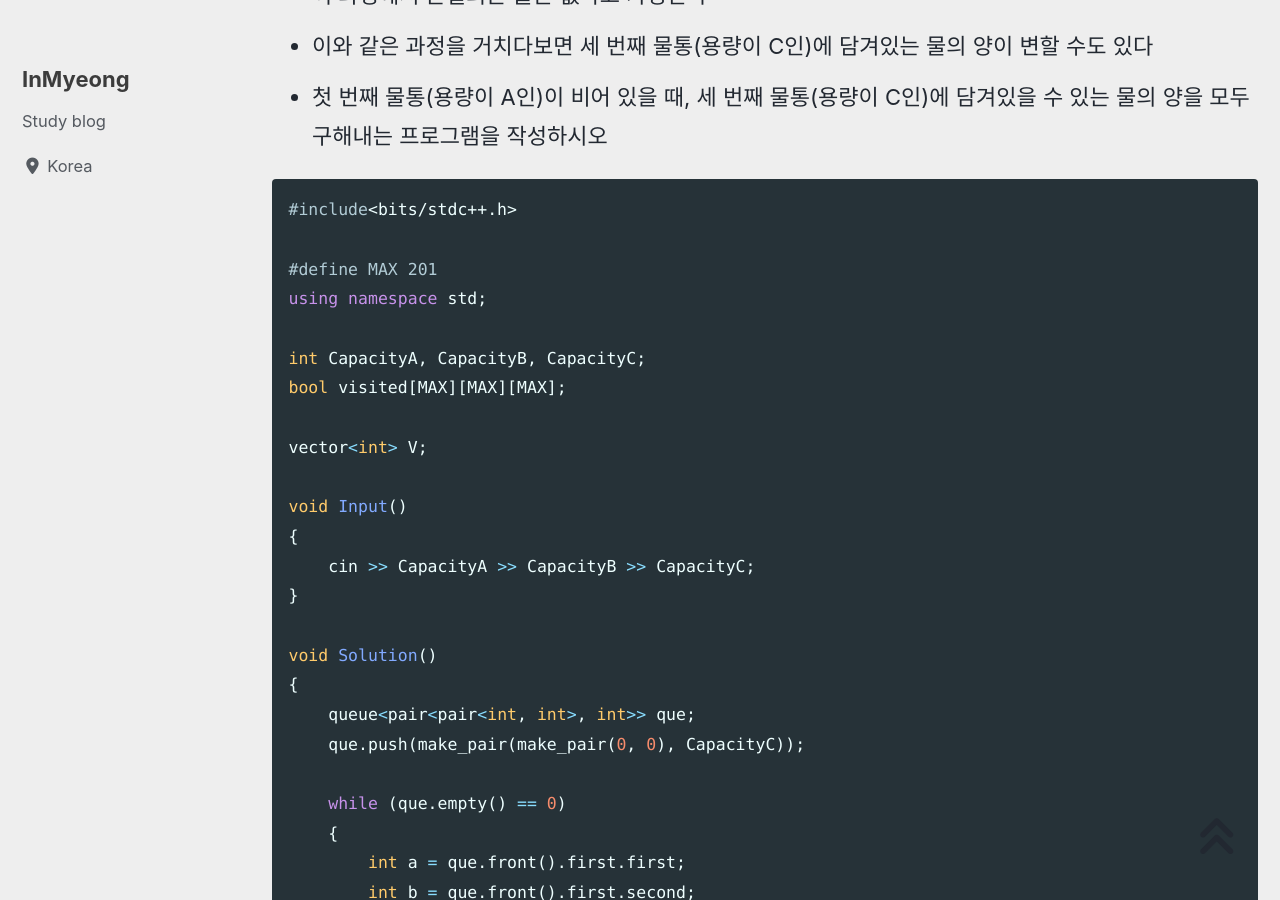
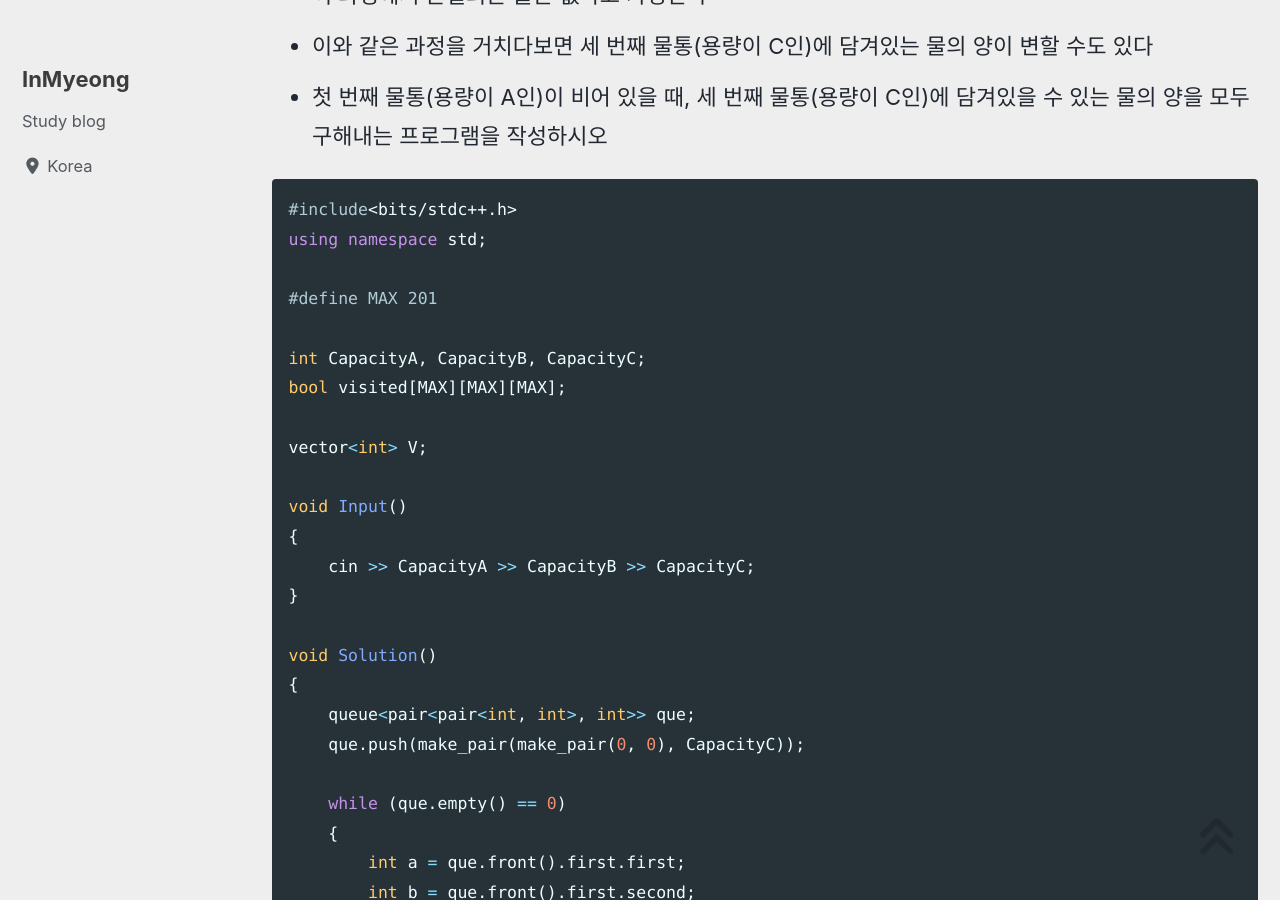
Before and after one commit to devMyeong/devMyeong.github.io, a Jekyll site: the page built from _posts/codingTest/2022-09-25-백준.md, in a window 1280 px wide and 900 px high, scrolled down 20621 px. Built offline with Jekyll 4.4.1, drawn with Linux system fonts in a browser that asks for light colours; cached includes are drawn as plain includes; nearby versions of some CDN libraries; some web fonts are replaced; comment, search, counter and statistics services are not loaded.

Commit message:
Chore : 백준 코드 위치 변경

````diff
--- a/_posts/codingTest/2022-09-25-백준.md
+++ b/_posts/codingTest/2022-09-25-백준.md
@@ -649,9 +649,9 @@ int main()
 
 ```cpp
 #include<bits/stdc++.h>
+using namespace std;
 
 #define MAX 201
-using namespace std;
 
 int CapacityA, CapacityB, CapacityC;
 bool visited[MAX][MAX][MAX];
````
